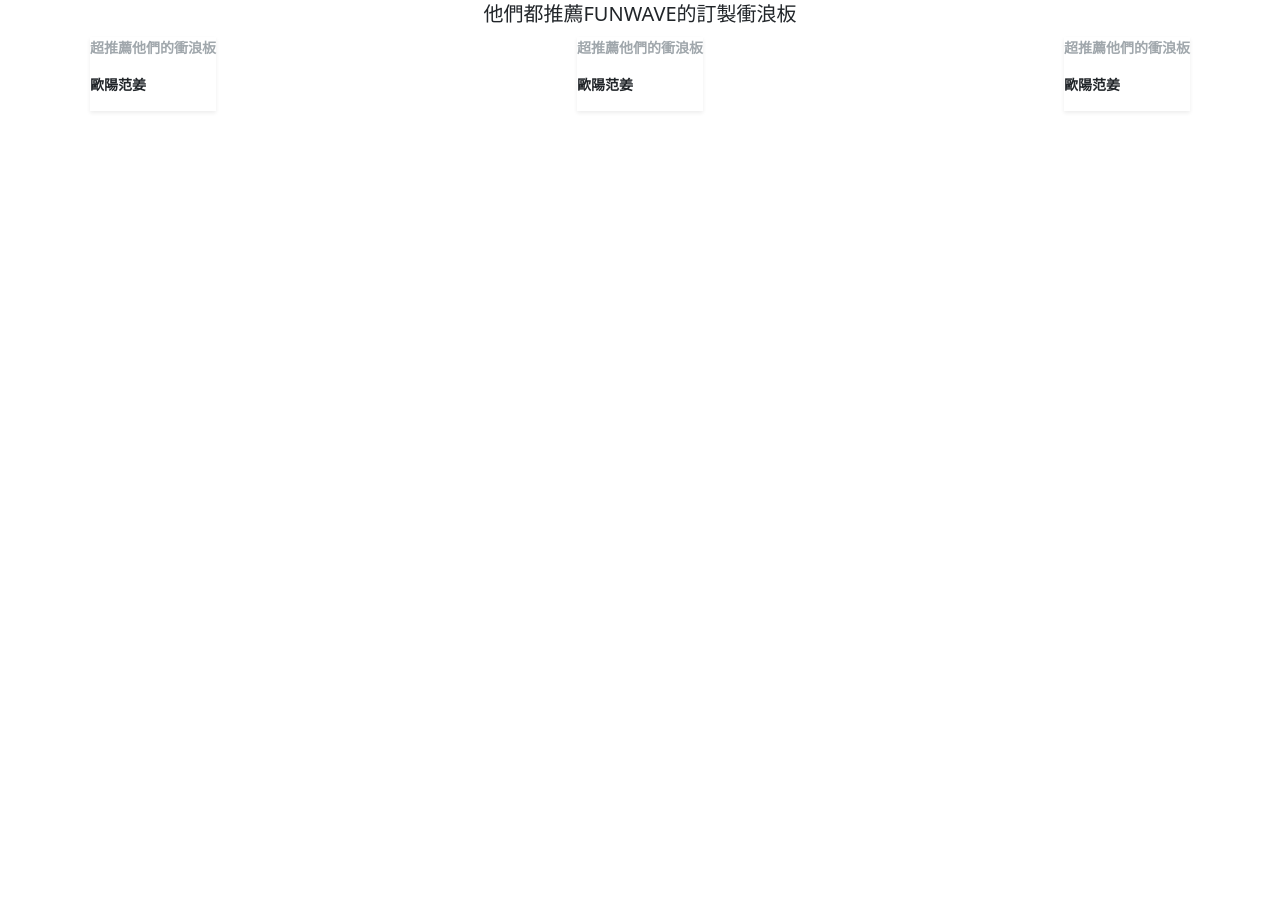
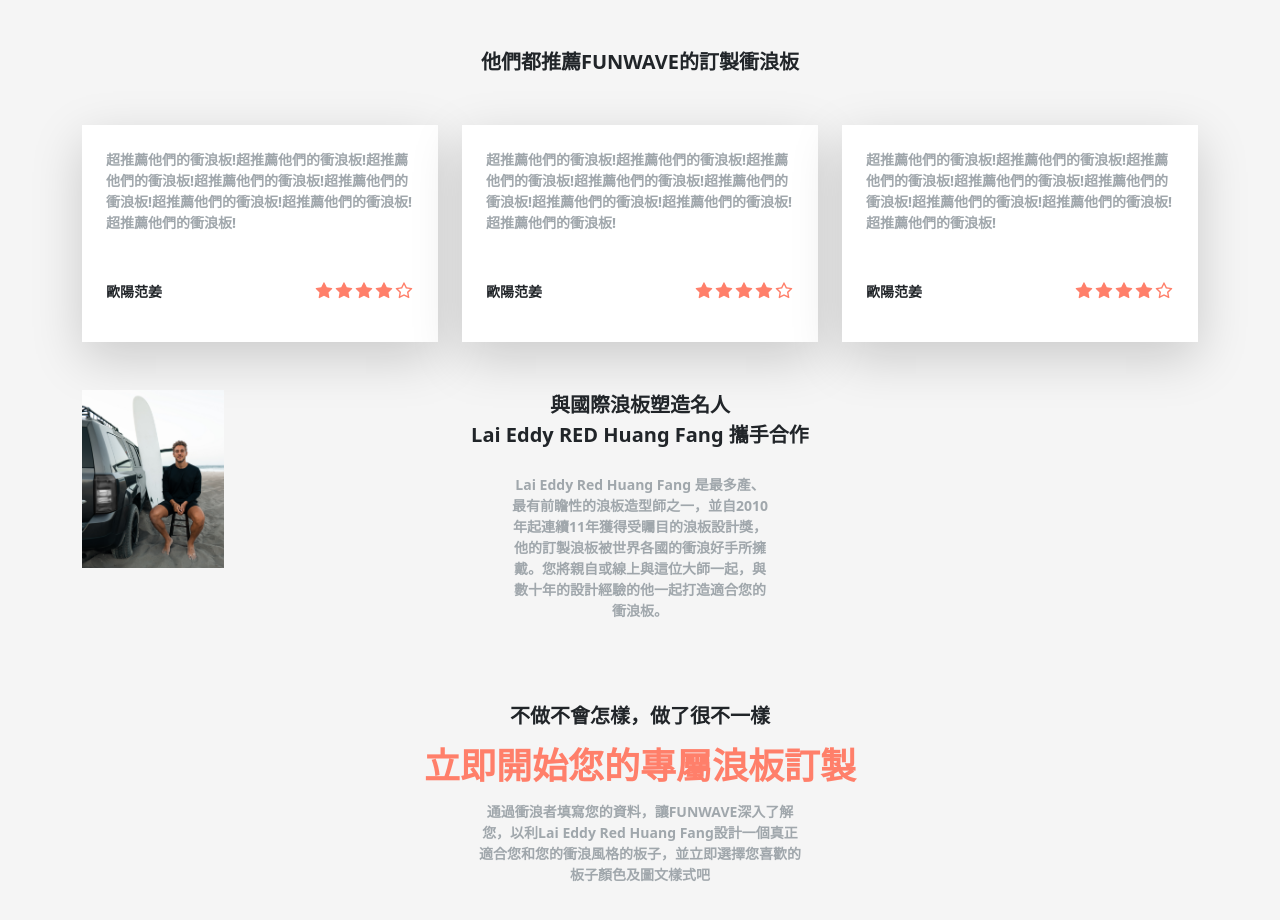
Before and after one commit to verayu0217/funwave_frontend, a React (Create React App) app: page /Customized in a window 1280 px wide. Shown: the part 640-1560 px from the top of the page. Before the commit the page ends 800 px from the top, so only its background shows below. Built offline with nearby package versions, Linux system fonts and the light colour scheme; no server answers.

Commit message:
客製化切板

```diff
--- /dev/null
+++ b/src/pages/Customized/Ad.js
@@ -0,0 +1,33 @@
+import React from 'react';
+import celebrity from '../../data/images/Customize/celebrity.jpg';
+import { Container, Row, Col } from 'react-bootstrap';
+
+function Ad() {
+  return (
+    <>
+      <div className="">
+        <Row>
+          <Col>
+            <img src={celebrity} alt="celebrity" className="celebrity" />
+          </Col>
+          <Col>
+            <h3 className="text-center fw-bold">
+              與國際浪板塑造名人
+              <br />
+              Lai Eddy RED Huang Fang 攜手合作
+            </h3>
+            <p className="text-center px-5 py-3 gray">
+              Lai Eddy Red Huang Fang
+              是最多產、最有前瞻性的浪板造型師之一，並自2010年起連續11年獲得受矚目的浪板設計獎，他的訂製浪板被世界各國的衝浪好手所擁戴。您將親自或線上與這位大師一起，與數十年的設計經驗的他一起打造適合您的衝浪板。
+            </p>
+          </Col>
+          <Col>
+            <img />
+          </Col>
+        </Row>
+      </div>
+    </>
+  );
+}
+
+export default Ad;
--- a/src/pages/Customized/Custom.scss
+++ b/src/pages/Customized/Custom.scss
@@ -9,3 +9,18 @@
 .sectionCu{
   margin: 0% 25% 2% 25%;
 }
+
+//推薦組件
+.recommendBg{
+  background: $lightgray;
+}
+//名人
+.celebrity{
+  // height: 30%;
+  width: 40%;
+}
+//訂製
+.contentCu{
+  width: 30%;
+  margin: auto;
+}
--- a/src/pages/Customized/Customized.js
+++ b/src/pages/Customized/Customized.js
@@ -1,6 +1,9 @@
 import React from 'react';
+import { Container, Row, Col } from 'react-bootstrap';
 import './Custom.scss';
 import RecommendCard from './RecommendCard';
+import Ad from './Ad';
+import Step from './Step';
 function Customized() {
   return (
     <>
@@ -12,7 +15,7 @@ function Customized() {
           <h1>客製化衝浪板</h1>
         </div>
       </div>
-      <div className="container">
+      <Container>
         <h3>麵包屑</h3>
         <div className="d-flex justify-content-center">
           <div className="sectionCu">
@@ -26,15 +29,27 @@ function Customized() {
             </p>
           </div>
         </div>
-        <div>
-          <h3 className="text-center">他們都推薦FUNWAVE的訂製衝浪板</h3>
-          <div className="d-flex justify-content-between m-2">
-            <RecommendCard />
-            <RecommendCard />
-            <RecommendCard />
-          </div>
-        </div>
-      </div>
+      </Container>
+      <Container fluid className="recommendBg py-5">
+        <Container>
+          <h3 className="text-center fw-bold mb-5">
+            他們都推薦FUNWAVE的訂製衝浪板
+          </h3>
+          <Row>
+            <Col>
+              <RecommendCard />
+            </Col>
+            <Col>
+              <RecommendCard />
+            </Col>
+            <Col>
+              <RecommendCard />
+            </Col>
+          </Row>
+          <Ad />
+          <Step />
+        </Container>
+      </Container>
     </>
   );
 }
--- a/src/pages/Customized/RecommendCard.js
+++ b/src/pages/Customized/RecommendCard.js
@@ -1,12 +1,25 @@
 import React from 'react';
+import { AiFillStar, AiOutlineStar } from 'react-icons/ai';
+import './Custom.scss';
 
 function RecommendCard() {
   return (
     <>
-      <div className="shadow-sm">
-        <p className="gray">超推薦他們的衝浪板</p>
-        <div className="d-flex justify-content-between">
-          <p>歐陽范姜</p>
+      <div className="shadow-lg bg-white p-2 mb-5">
+        <div className="m-3">
+          <p className="gray">
+            超推薦他們的衝浪板!超推薦他們的衝浪板!超推薦他們的衝浪板!超推薦他們的衝浪板!超推薦他們的衝浪板!超推薦他們的衝浪板!超推薦他們的衝浪板!超推薦他們的衝浪板!
+          </p>
+          <div className="d-flex justify-content-between mt-5">
+            <p>歐陽范姜</p>
+            <div className="d-flex justify-content-center ">
+              <AiFillStar size={20} color="#ff7f6a" />
+              <AiFillStar size={20} color="#ff7f6a" />
+              <AiFillStar size={20} color="#ff7f6a" />
+              <AiFillStar size={20} color="#ff7f6a" />
+              <AiOutlineStar size={20} color="#ff7f6a" />
+            </div>
+          </div>
         </div>
       </div>
     </>
--- /dev/null
+++ b/src/pages/Customized/Step.js
@@ -0,0 +1,18 @@
+import React from 'react';
+
+function Step() {
+  return (
+    <div className="d-flex justify-content-center my-5">
+      <div>
+        <h3 className="text-center fw-bold">不做不會怎樣，做了很不一樣</h3>
+        <h1 className="text-center orange fw-bold">立即開始您的專屬浪板訂製</h1>
+        <p className="gray contentCu text-center">
+          通過衝浪者填寫您的資料，讓FUNWAVE深入了解您，以利Lai Eddy Red Huang
+          Fang設計一個真正適合您和您的衝浪風格的板子，並立即選擇您喜歡的板子顏色及圖文樣式吧
+        </p>
+      </div>
+    </div>
+  );
+}
+
+export default Step;
--- a/src/pages/SurfSpot/taiwanMap.scss
+++ b/src/pages/SurfSpot/taiwanMap.scss
@@ -3,16 +3,16 @@
 .wrapSpot{
   position: relative;
 }
-svg {
+.svg {
     width: 400px;
     height: 500px;
   }
-  path {
+  .path {
     stroke: white;
     fill: $secondary;
     transition: 0.5s;
   }
-  path:hover {
+  .path:hover {
     stroke: transparent;
     fill: $funwave-lightblue;
   }
```
Also changed, not shown: src/data/images/Customize/celebrity.jpg (added).
